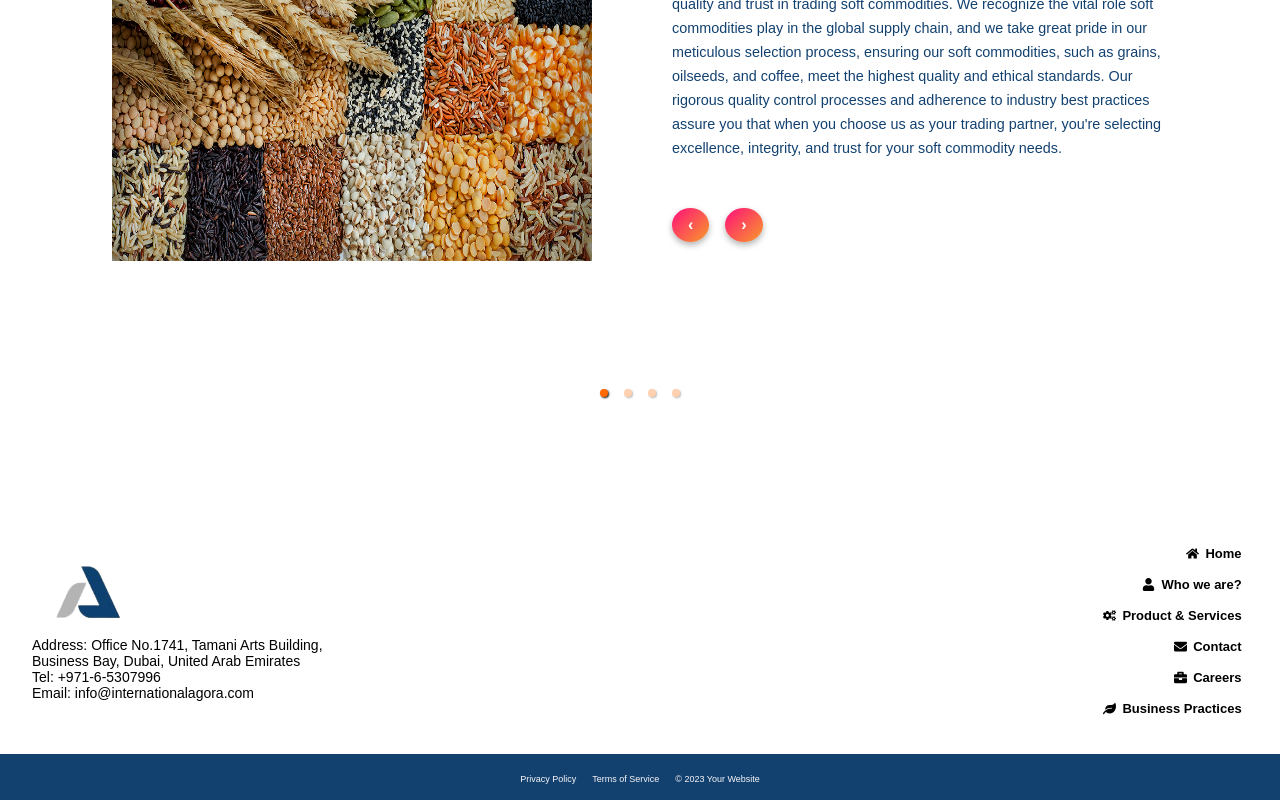
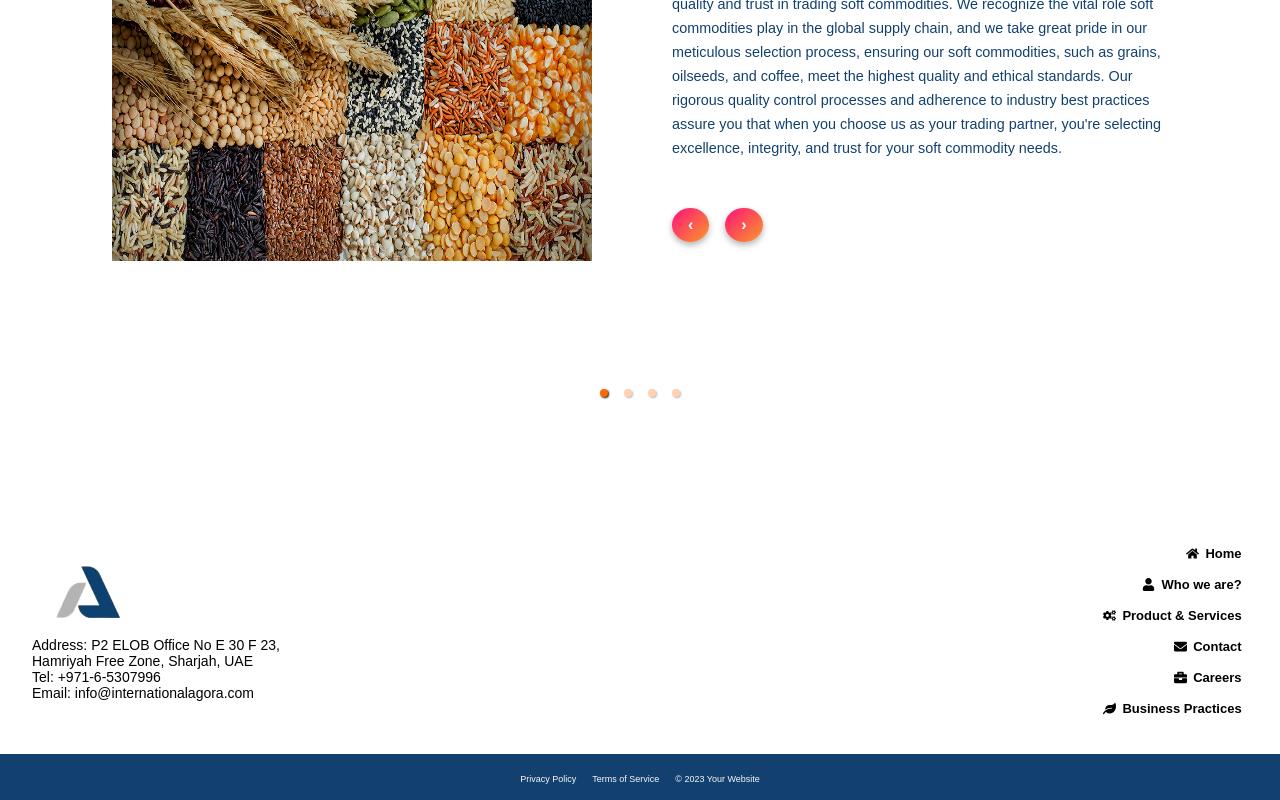
Before and after one commit to shakiba-vakili/EcommerceWebsite, a React (Create React App) app: page /about in a window 1280 px wide. Shown: the part 993-1793 px from the top of the page. Built offline with nearby package versions, Linux system fonts and the light colour scheme.

Commit message:
Update Agora website content such as the 'Products and Services' page and the 'Address' text.

```diff
--- a/src/components/Footer/Footer.jsx
+++ b/src/components/Footer/Footer.jsx
@@ -28,9 +28,9 @@ function Footer() {
               />{" "}
             </Link>
             <span className="secondaryTextGray ">
-              Address: Office No.1741, Tamani Arts Building,
+              Address: P2 ELOB Office No E 30 F 23,
               <br />
-              Business Bay, Dubai, United Arab Emirates
+              Hamriyah Free Zone, Sharjah, UAE
               <br />
               Tel: +971-6-5307996 <br />
               Email: info@internationalagora.com
--- a/src/components/Product/Product.jsx
+++ b/src/components/Product/Product.jsx
@@ -18,7 +18,7 @@ const data = [
     title: "Machinery",
     description:
       "We understand that in the food sector, precision, reliability, and efficiency are non-negotiable factors. That's why we're deeply committed to sourcing and trading the highest quality food machinery, designed to meet the rigorous demands of the industry. At Agora International, our reputation is built on an unwavering dedication to quality and trust in every piece of machinery we offer.",
-    description2: "Our portfolio boasts a diverse range of food industry machinery, from food processing and packaging equipment to quality control systems and refrigeration solutions. We're more than just traders; we're purveyors of excellence. Every machine we source undergoes meticulous quality checks to ensure it meets the stringent industry standards. When you choose Agora International for your food machinery needs, you're making a choice for quality, precision, and a commitment to excellence.",
+    description2: "Our portfolio boasts a diverse range of not only food industry machinery, it could include any processing and packaging equipment to quality control systems used in general purpose industries. We're more than just traders; we're purveyors of excellence. Every machine we source undergoes meticulous quality checks to ensure it meets the stringent industry standards. When you choose Agora International for your machinery/spare part needs, you're making a choice for quality, precision, and a commitment to excellence.",
   },
   {
     src: "test28.jpg",
```
Also changed, not shown: 1 other file (tests, documents, lock files or other folders).
